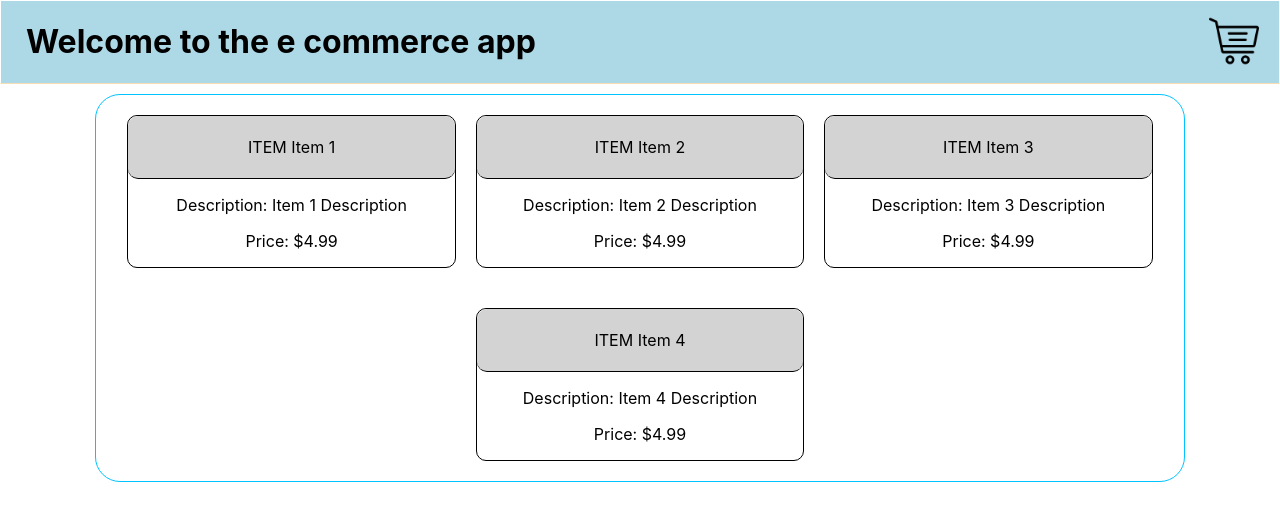
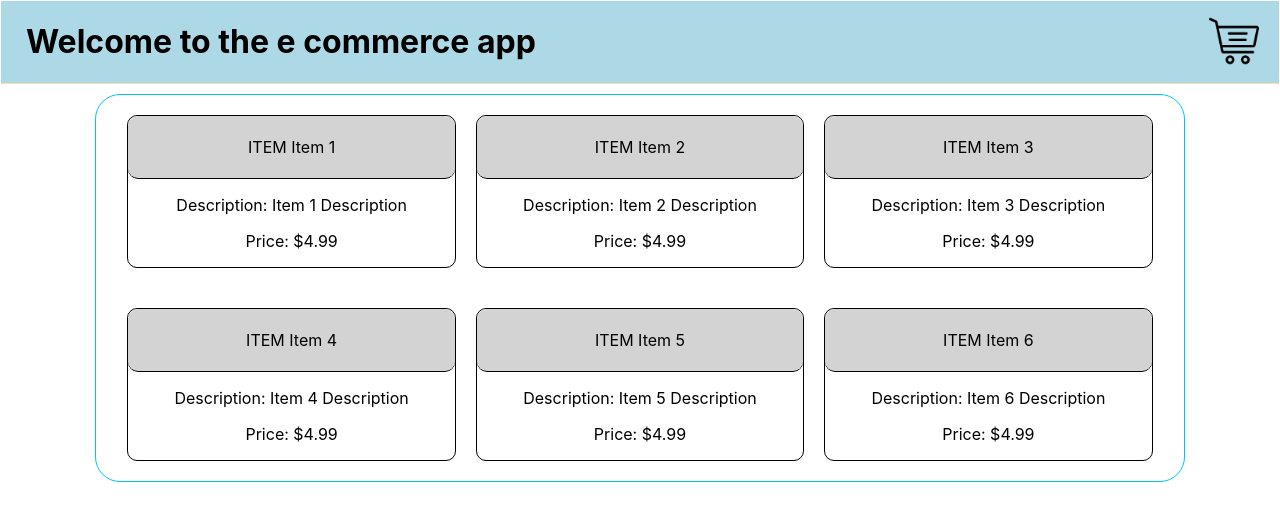
Before and after one commit to rsork34/e_commerce_app, a React (Create React App) app: page / in a window 1280 px wide. Shown: the top 520 px of the page. Built offline with nearby package versions, Linux system fonts and the light colour scheme.

Commit message:
modified default items list

```diff
--- a/src/components/Home.js
+++ b/src/components/Home.js
@@ -2,43 +2,53 @@ import React, { useState } from "react";
 import SaleItem from "./SaleItem";
 import Header from "./Header";
 
-function Home(props) {
-    const defaultItems = [
+function Home() {
+    const items = [
         {
             name: "Item 1",
             description: "Item 1 Description",
-            price: 4.99
+            price: 4.99,
         },
         {
             name: "Item 2",
             description: "Item 2 Description",
-            price: 4.99
+            price: 4.99,
         },
         {
             name: "Item 3",
             description: "Item 3 Description",
-            price: 4.99
+            price: 4.99,
         },
         {
             name: "Item 4",
             description: "Item 4 Description",
-            price: 4.99
+            price: 4.99,
+        },
+        {
+            name: "Item 5",
+            description: "Item 5 Description",
+            price: 4.99,
+        },
+        {
+            name: "Item 6",
+            description: "Item 6 Description",
+            price: 4.99,
         },
     ];
-    const [items, setItems] = useState(defaultItems);
+    // const [items, setItems] = useState(defaultItems);
 
     return (
         <>
             <Header/>
 
             <div className="itemContainer">
-            {items.map((item) => (
+                {items.map((item) => (
                     <SaleItem
                         name={item.name}
                         desc={item.description}
                         price={item.price}
                     />
-            ))}
+                ))}
             </div>
         </>
     );
```
Also changed, not shown: src/components/Header.js (line endings or trailing spaces), src/components/style/Header.css (line endings or trailing spaces).
